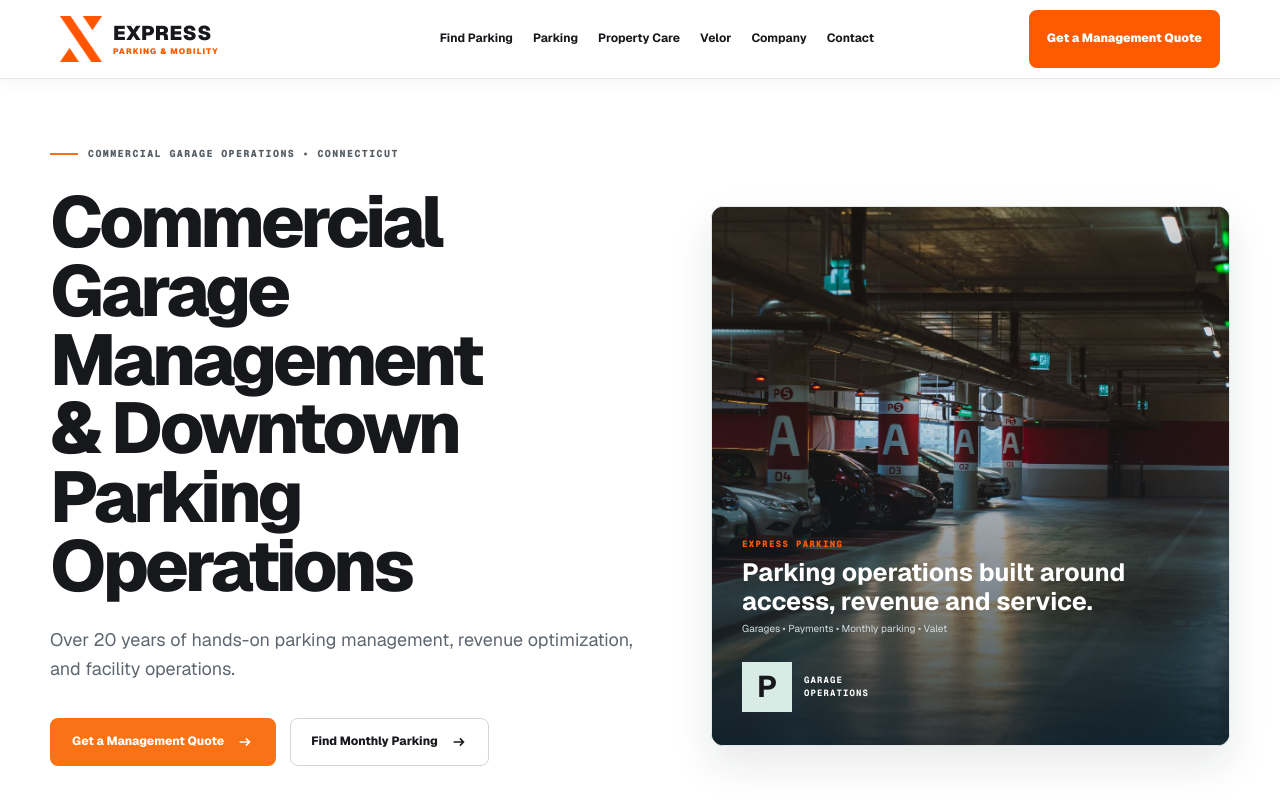
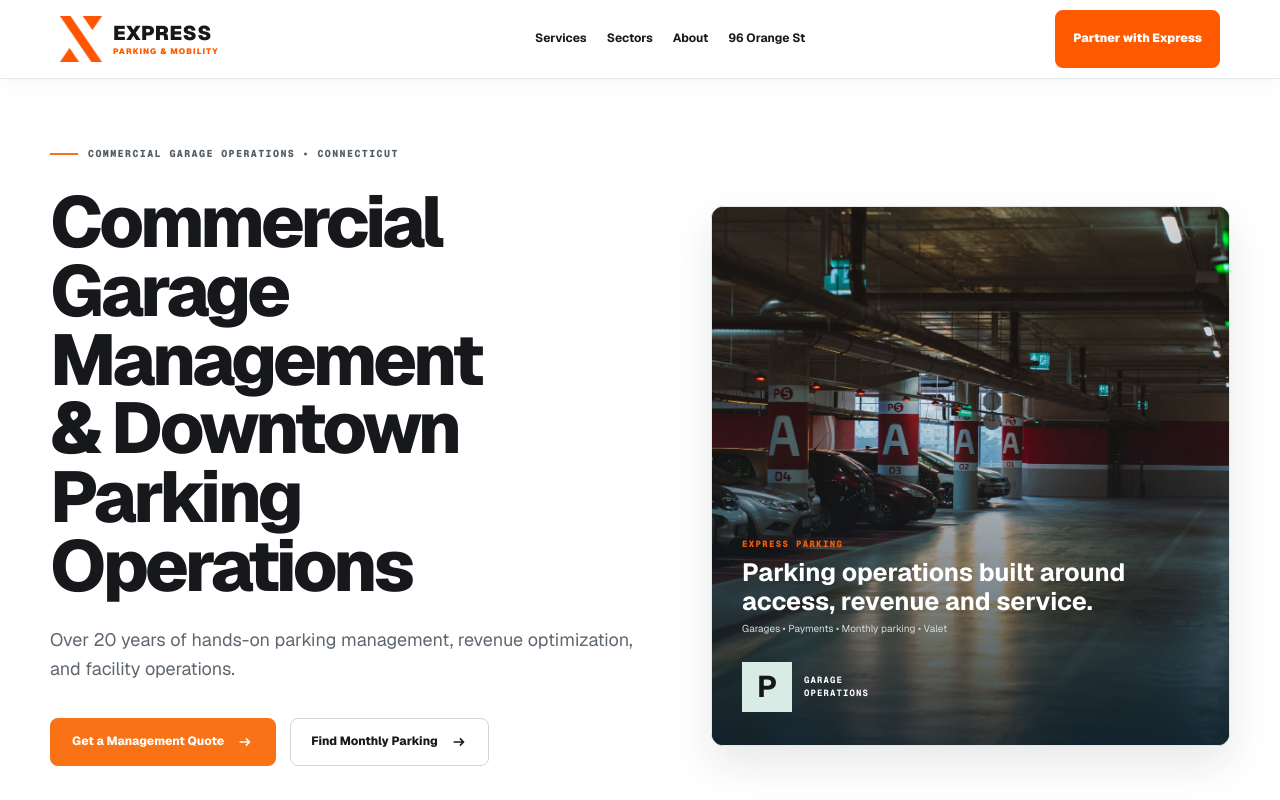
Before and after one commit to expresparking/express-parking-web, a Next.js app: page / in a window 1280 px wide. Shown: the top 800 px of the page. Built offline with nearby package versions, Linux system fonts and the light colour scheme.

Commit message:
Refine sticky header and primary parking navigation

```diff
--- a/app/layout.tsx
+++ b/app/layout.tsx
@@ -24,25 +24,23 @@
               <span><b>EXPRESS</b><small>PARKING &amp; MOBILITY</small></span>
             </Link>
             <nav aria-label="Primary navigation">
-              <Link href="/find-parking">Find Parking</Link>
-              <Link href="/parking-management">Parking</Link>
-              <Link href="/property-care">Property Care</Link>
-              <Link href="/velor">Velor</Link>
-              <Link href="/about">Company</Link>
-              <Link href="/contact">Contact</Link>
+              <Link href="/parking-management#services">Services</Link>
+              <Link href="/parking-management#sectors">Sectors</Link>
+              <Link href="/about">About</Link>
+              <Link href="/parking-management#locations">96 Orange St</Link>
             </nav>
-            <Link className="nav-cta" href="/contact">Get a Management Quote</Link>
+            <Link className="nav-cta" href="/contact">Partner with Express</Link>
             <details className="mobile-menu">
               <summary>Menu</summary>
               <div>
+                <Link href="/parking-management#services">Services</Link>
+                <Link href="/parking-management#sectors">Sectors</Link>
+                <Link href="/about">About</Link>
+                <Link href="/parking-management#locations">96 Orange St</Link>
                 <Link href="/find-parking">Find Parking</Link>
-                <Link href="/parking-management">Parking</Link>
                 <Link href="/property-care">Property Care</Link>
-                <Link href="/property-care/report">Report an Issue</Link>
                 <Link href="/velor">Velor</Link>
-                <Link href="/about">Company</Link>
-                <Link href="/contact">Contact</Link>
-                <Link className="mobile-nav-cta" href="/contact">Get a Management Quote</Link>
+                <Link className="mobile-nav-cta" href="/contact">Partner with Express</Link>
               </div>
             </details>
           </div>
```
